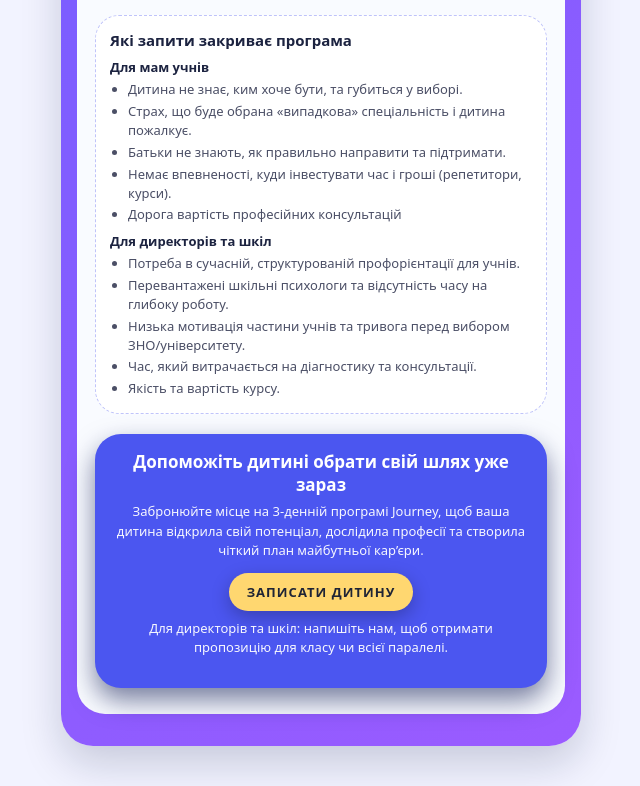
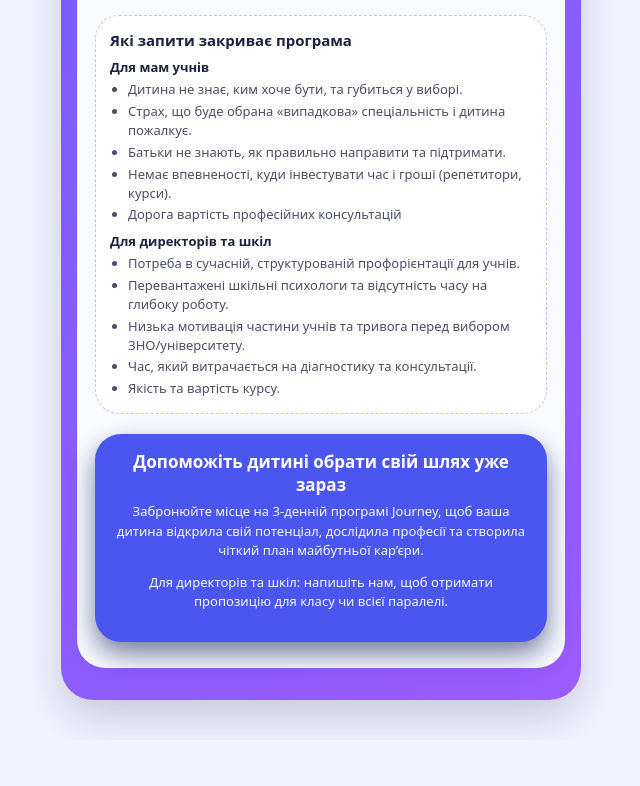
Before and after one commit to kindude/journeyM, a plain HTML site: page index.html in a window 1280 px wide. Shown: the part 1442-2228 px from the top of the page, without its empty margins (319-959 px from the left). After the commit the page ends 2182 px from the top, so only its background shows below. Drawn offline with Linux system fonts and the light colour scheme.

Commit message:
refactoring

```diff
--- a/index.html
+++ b/index.html
@@ -423,7 +423,6 @@
           відкрила свій потенціал, дослідила професії та створила чіткий план
           майбутньої кар’єри.
         </p>
-        <a href="#signup" class="cta-btn">Записати дитину</a>
         <p class="cta-note">
           Для директорів та шкіл: напишіть нам, щоб отримати пропозицію для класу
           чи всієї паралелі.
```
